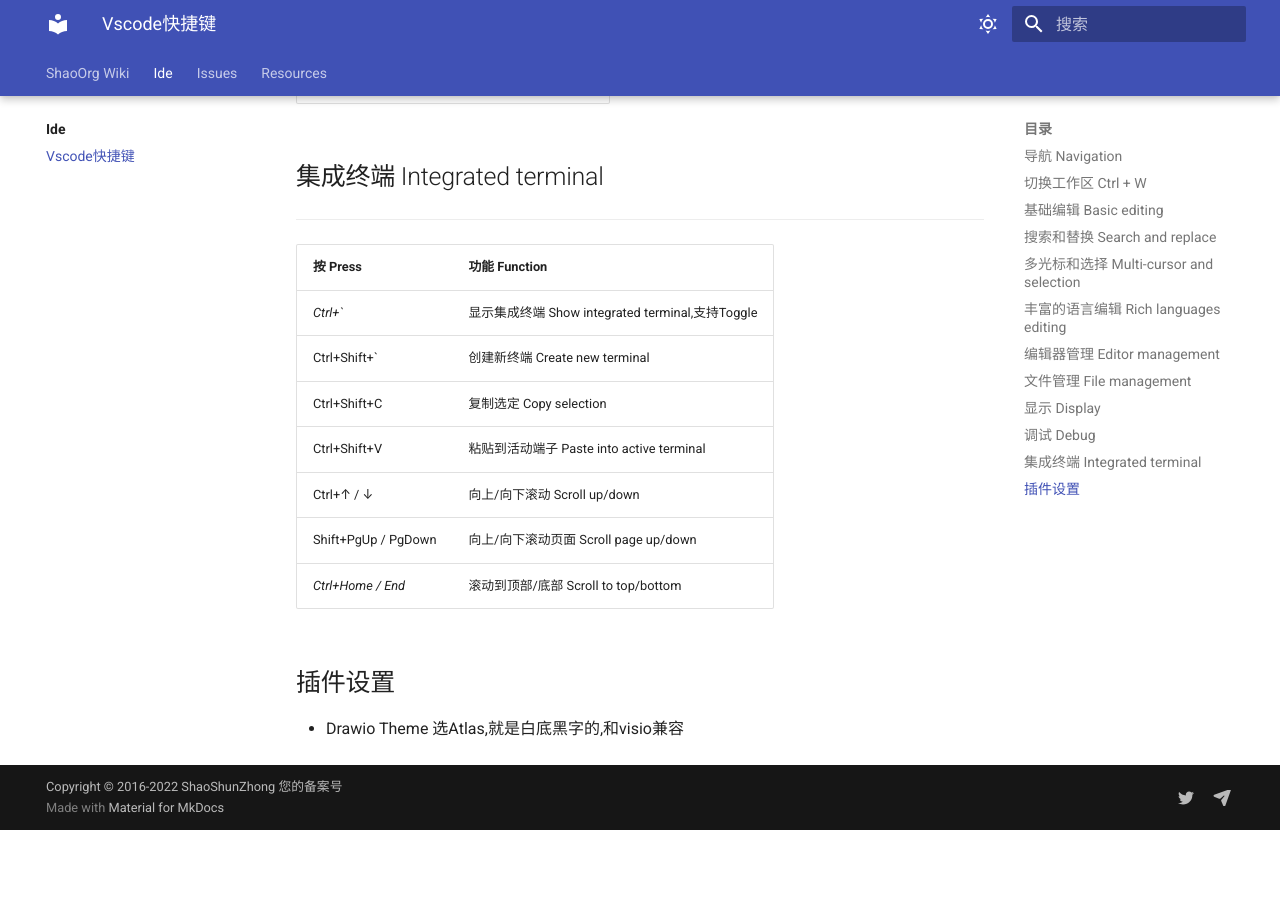
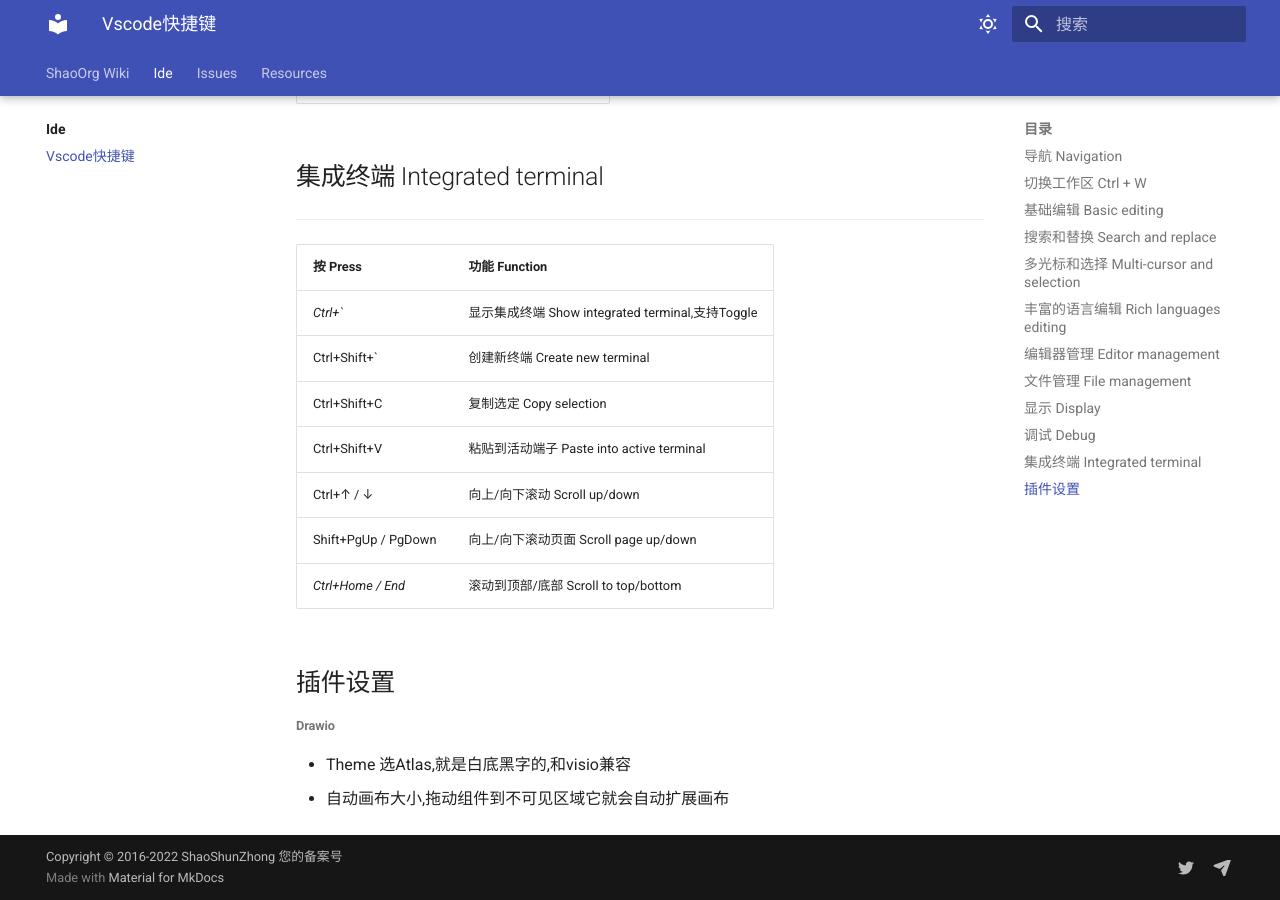
Before and after one commit to ShaoOrg/bulletin, an MkDocs documentation site: the page built from docs/ide/vscode.md, in a window 1280 px wide and 900 px high, scrolled down 7352 px. Built offline with MkDocs 1.6.1 and Material for MkDocs 9.7.7, drawn with Linux system fonts in a browser that asks for light colours; before the commit the page ends 8182 px from its top, so only the background shows below that.

Commit message:
NOCR: vscode

```diff
--- a/docs/ide/vscode.md
+++ b/docs/ide/vscode.md
@@ -179,4 +179,7 @@
 |*Ctrl+Home / End*|滚动到顶部/底部 Scroll to top/bottom|
 
 ## 插件设置
-- Drawio Theme 选Atlas,就是白底黑字的,和visio兼容
+
+###### Drawio
+- Theme 选Atlas,就是白底黑字的,和visio兼容
+- 自动画布大小,拖动组件到不可见区域它就会自动扩展画布
```
Also changed, not shown: docs/issues/vscode-plugins.md (+1 -1 lines).
